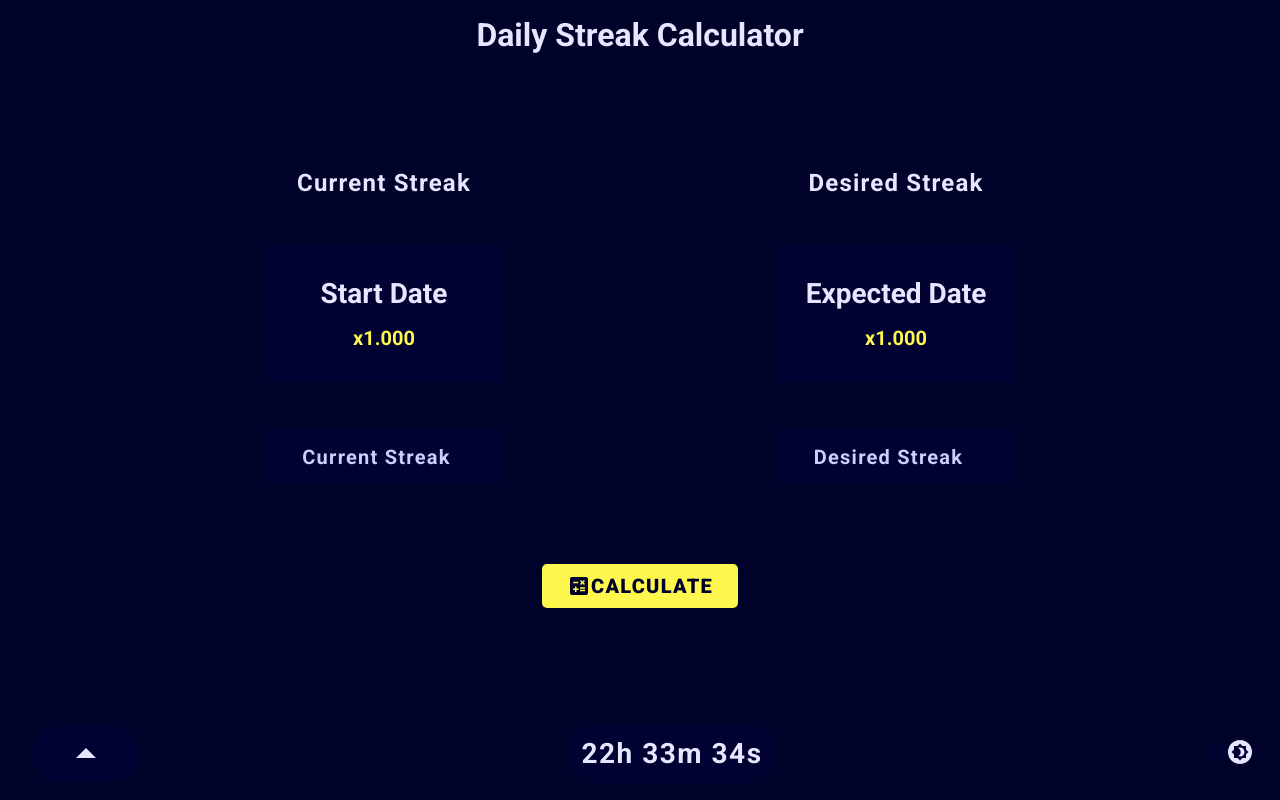
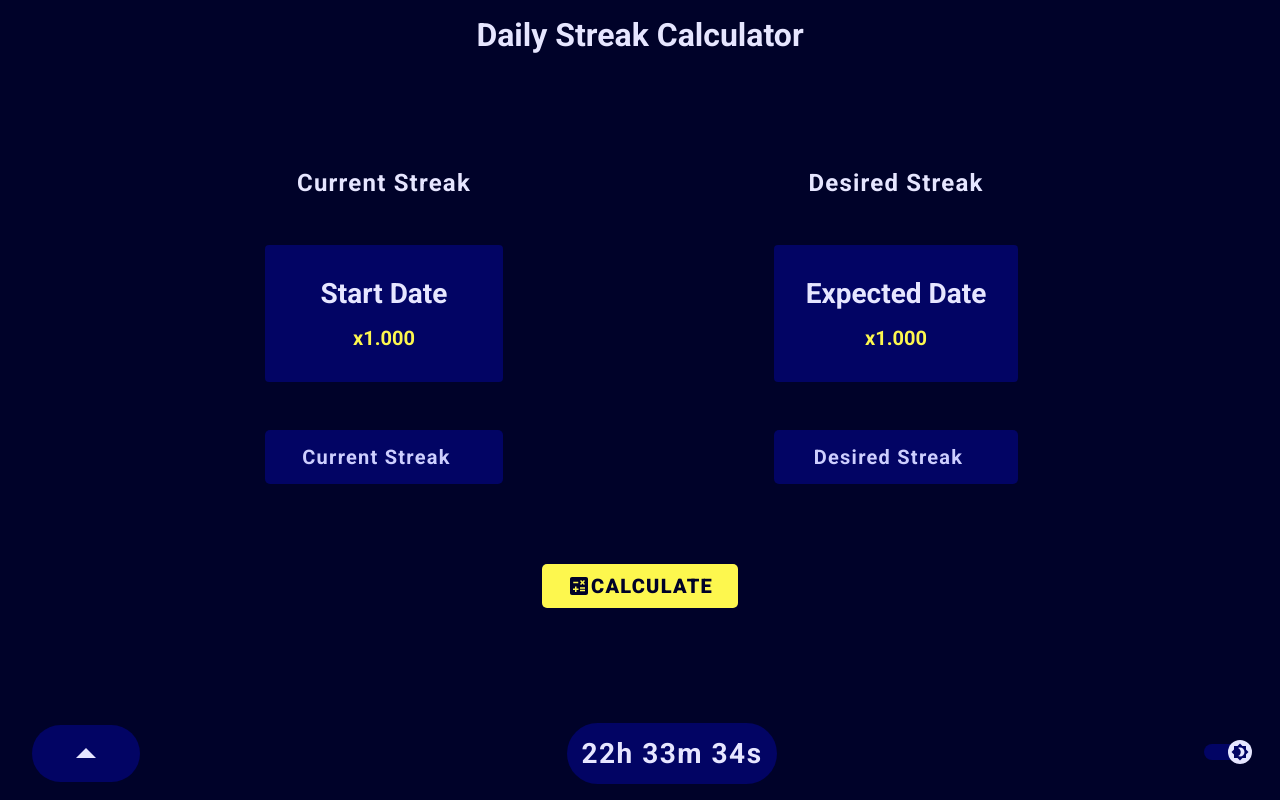
Before and after one commit to liquidwater0/RBhop-Surf-Discord-Daily-Streak-Calculator, a React (Vite) app: page / in a window 1280 px wide. Built offline with nearby package versions, Linux system fonts and the light colour scheme.

Commit message:
make second dark color brighter

```diff
--- a/src/scss/_colors.scss
+++ b/src/scss/_colors.scss
@@ -1,5 +1,5 @@
 $color-primary: hsl(58, 98%, 65%);
 $color-dark-1: hsl(237, 100%, 8%);
-$color-dark-2: hsl(239, 96%, 10%);
+$color-dark-2: hsl(239, 96%, 20%);
 $color-light-1: hsl(238, 100%, 95%);
 $color-light-2: hsl(239, 96%, 90%);
```
